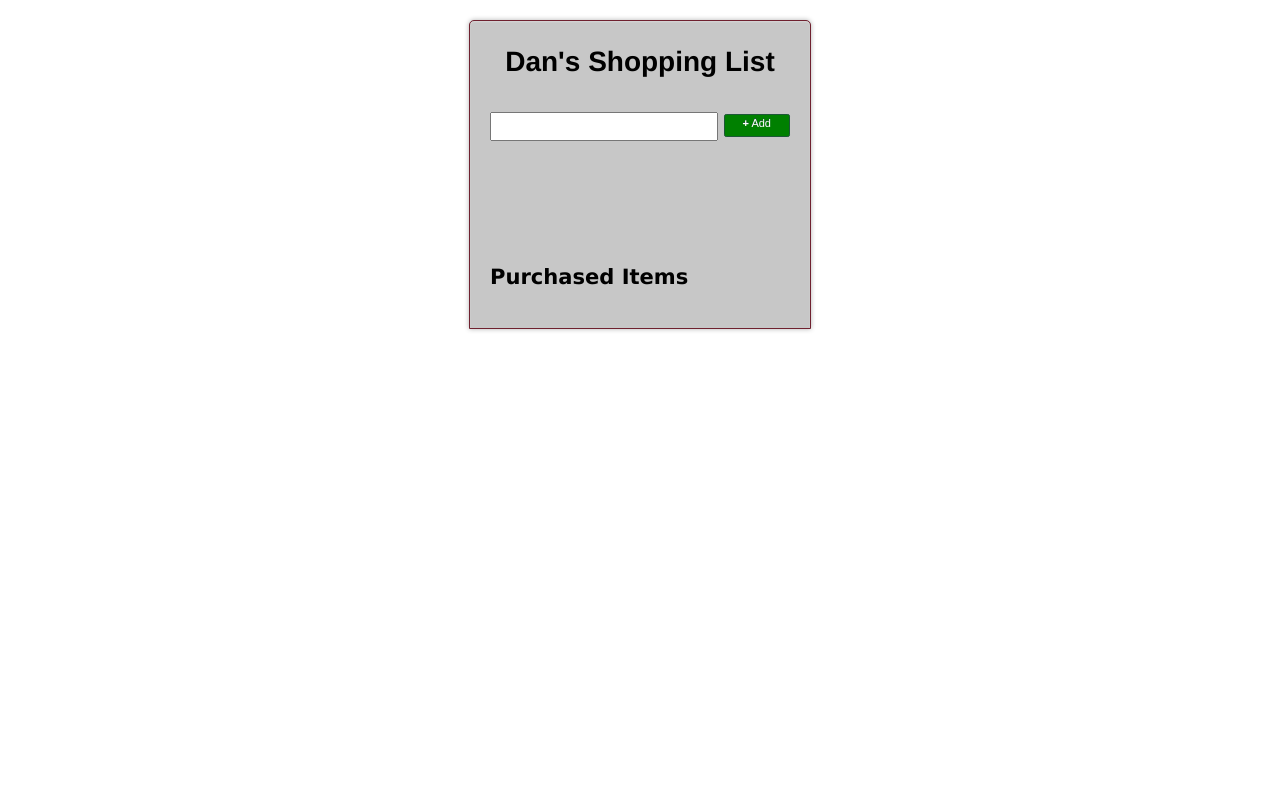
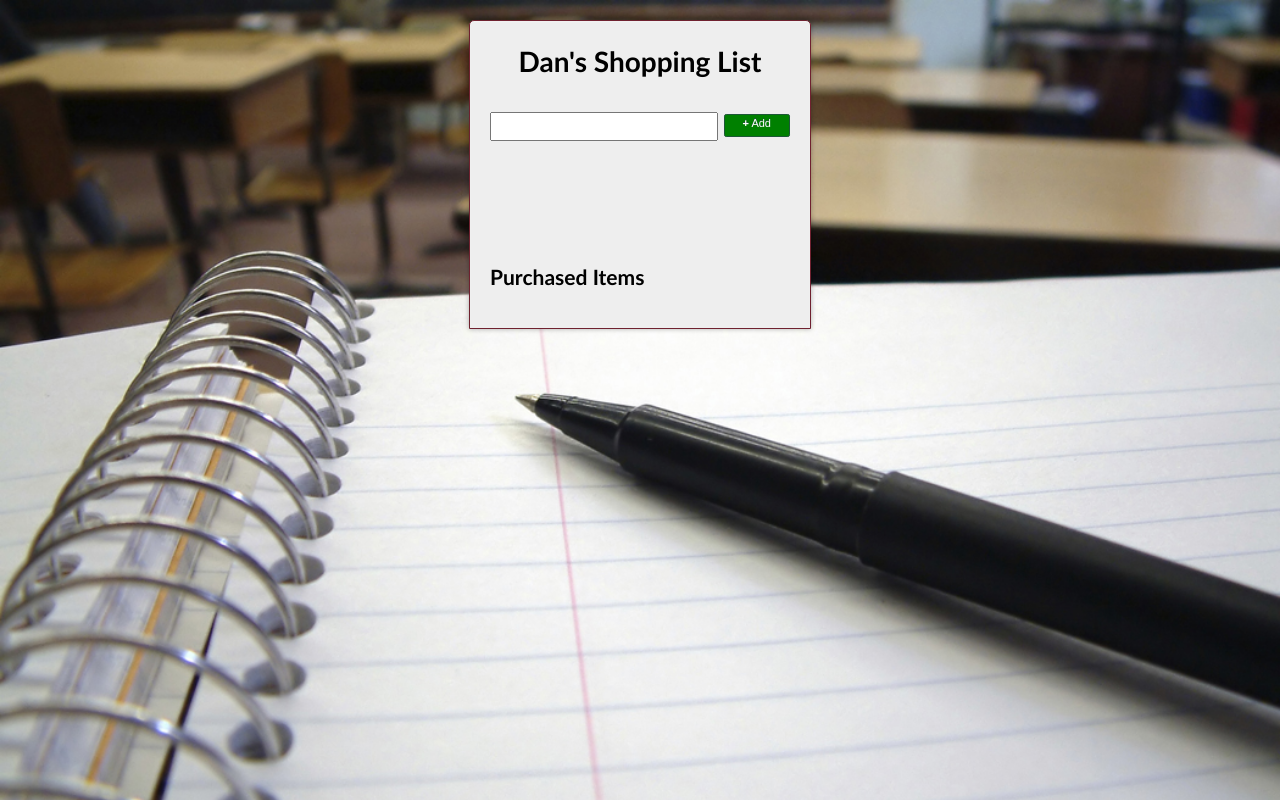
Before and after one commit to dcaruso19/thinkful-shopping-list, a plain HTML site: page index.html in a window 1280 px wide. Drawn offline with nearby package versions, Linux system fonts and the light colour scheme.

Commit message:
finalized shopping list - made big css changes. add background image.

```diff
--- a/index.html
+++ b/index.html
@@ -9,10 +9,13 @@
         <script src="app.js" type="text/javascript"></script>
     </head>
 
-    <body>
+    <body background="penpad.jpg" style="background-size:cover;" background-repeat="no-repeat;">
 
         <div id="wrapper">
+
+
             	<h1>Dan's Shopping List</h1>
+
 
             <form>
                 <input id="item"> <a id="add-item" href=#><strong>+</strong> Add</a>
--- a/style.css
+++ b/style.css
@@ -11,7 +11,7 @@ body {
     border-radius: 5px 5px 0 0;
     box-shadow: inset 0 1px 2px rgba(255, 255, 255, 0.3), 0 0 5px rgba(0, 0, 0, .3);
     border: 1px solid #6f212f;
-    background:#C7C7C7;
+    background:#EEEEEE;
 }
 h1 {
     color: black;
@@ -20,11 +20,12 @@ h1 {
     margin-bottom:40px;
     font-size: 28px;
     text-align:center;
-    font-family:helvetica;
+    font-family:Trebuchet MS;
 }
 
 h3 {
     margin-top:100px;
+    font-family:Trebuchet MS;
 }
 input#item {
     float:left;
@@ -56,6 +57,7 @@ li {
     line-height:1.6;
     padding:10px;
     border:#222 solid 1px;
+    font-family:Trebuchet MS;
 }
 
 #items li:nth-child(odd) {
```
Also changed, not shown: penpad.jpg (added), penpad2.png (added).
